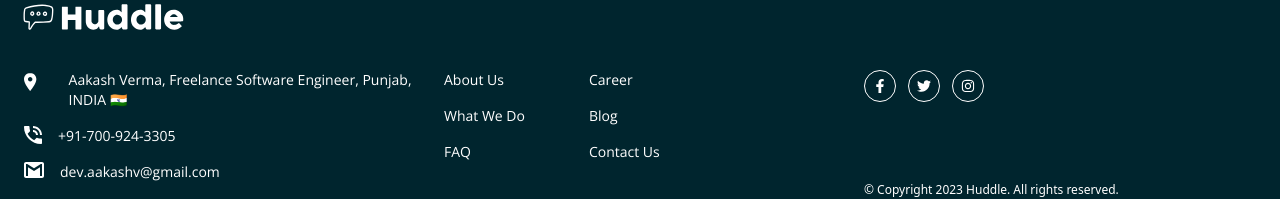
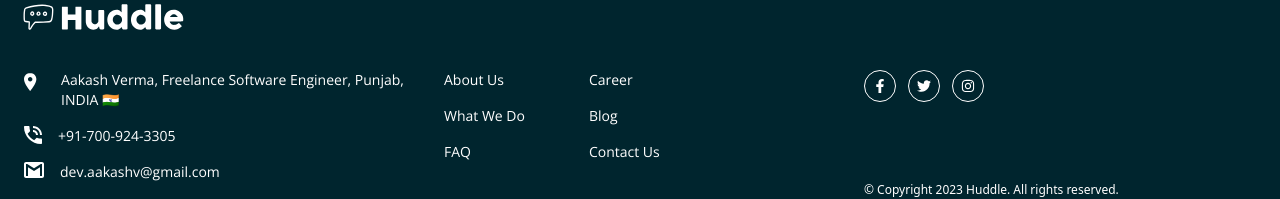
Before and after one commit to skyv26/huddle-landing-page-block, a React (Vite) app: page / in a window 1280 px wide. Shown: the part 2856-3055 px from the top of the page. Built offline with nearby package versions, Linux system fonts and the light colour scheme.

Commit message:
Reduce the `gap` for the address section

```diff
--- a/src/components/Footer.jsx
+++ b/src/components/Footer.jsx
@@ -13,7 +13,7 @@
 
       <div className="flex flex-col gap-7 md:flex-none md:grid md:grid-cols-3">
         <address className="flex flex-col gap-6 not-italic items-start font-open-sans text-sm text-white min-[390px]:text-base md:text-sm md:gap-4">
-          <div className="flex flex-row gap-4 md:gap-6">
+          <div className="flex flex-row gap-4 md:gap-6 lg:gap-4">
             <figure className="w-[24px] pt-[0.2rem]">
               <img src={LocationIcon} className="" />
             </figure>
```
